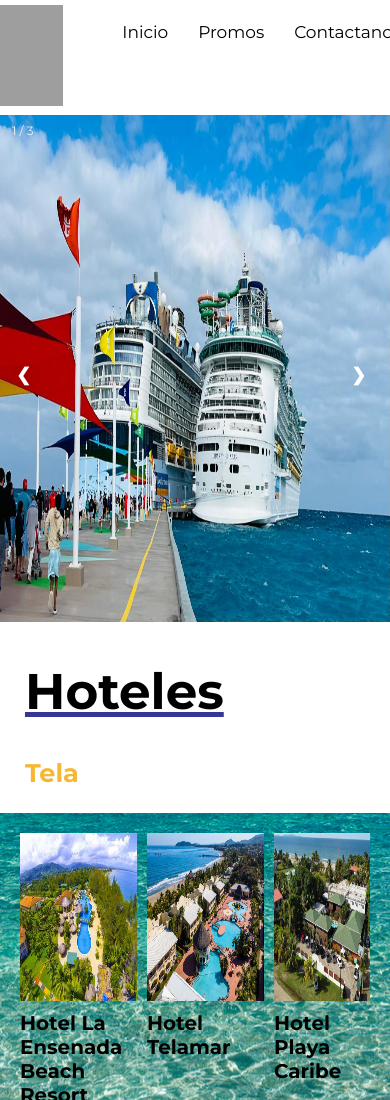
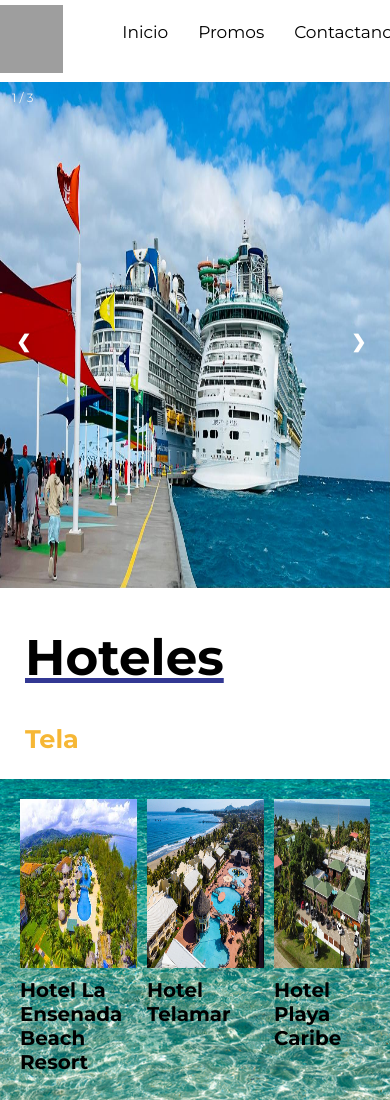
Before and after one commit to MarioVerde24/bruebamobile, a plain HTML site: page index.html in a window 390 px wide. Shown: the top 1100 px of the page. Drawn offline with Linux system fonts and the light colour scheme; grey boxes are pictures that could not be loaded.

Commit message:
Update style.css

```diff
--- a/style.css
+++ b/style.css
@@ -488,7 +488,7 @@ iframe{
 
   .img-logo{
     width: 19vw;
-    height: 12vh;
+    height: 8vh;
     transition: none;
   }
 
```
